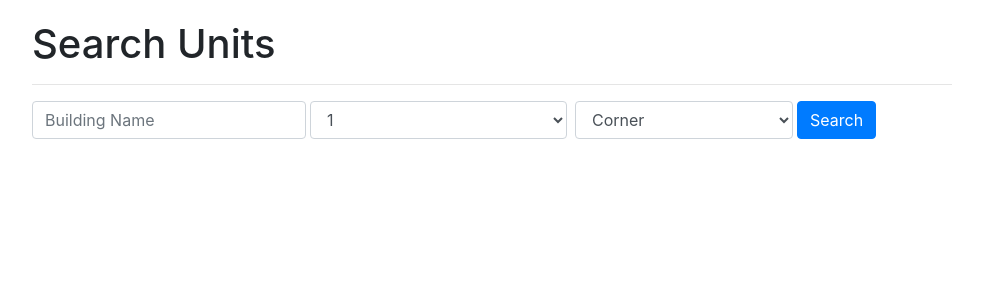
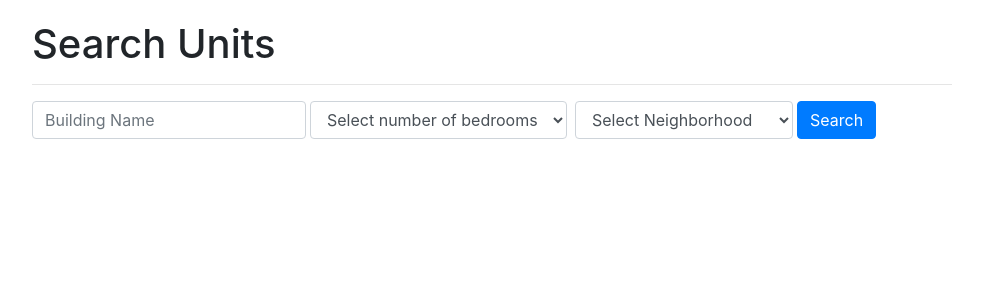
Before and after one commit to kp2zf/HoosHousing, a Django app: page /search/ in a window 1280 px wide. Shown: the part 56-356 px from the top of the page, without its empty margins (148-1131 px from the left). Run offline with Django 3.2, Linux system fonts and the light colour scheme; some libraries are stand-ins or nearby versions.

Commit message:
Allows for not selecting search parameters and search actually works

```diff
--- a/housing/templates/search.html
+++ b/housing/templates/search.html
@@ -8,7 +8,7 @@
   </div>
   <div class="form-group mx-sm-1 mb-2">
     <select class="form-control" id="bedroom"  value="{{request.GET.bedrooms}}"name="bedrooms">
-      <option disabled select value>Select number of bedrooms</option>
+      <option value="">Select number of bedrooms</option>
       <option>1</option>
       <option>2</option>
       <option>3</option>
@@ -18,7 +18,7 @@
   </div>
   <div class="form-group mx-sm-1 mb-2">
     <select class="form-control" id="neighborhood" value="{{request.GET.neighborhood}}"name="neighborhood">
-      <option disabled select value>Select Neighborhood</option>
+      <option value="">Select Neighborhood</option>
       <option>Corner</option>
       <option>West Main</option>
       <option>Rugby</option>
--- a/housing/views.py
+++ b/housing/views.py
@@ -52,7 +52,17 @@ def search(request):
 	search_query = request.GET.get('search_box')
 	neighborhood_query = request.GET.get('neighborhood')
 	bedroom_query = request.GET.get('bedrooms')
-	buildings = Building.objects.filter(Q(unit__num_bedrooms__icontains=bedroom_query)&Q(neighborhood__icontains=neighborhood_query)&Q(name__icontains=search_query)).distinct()
+	if(neighborhood_query!=""):
+		neighborhood_query=Q(neighborhood__icontains=neighborhood_query)
+	else:
+		neighborhood_query=Q(name__icontains=search_query)
+	if(bedroom_query!=""):
+		bedroom_query=Q(unit__num_bedrooms__icontains=bedroom_query)
+	else:
+		bedroom_query=Q(name__icontains=search_query)
+
+	search_query=Q(name__icontains=search_query)
+	buildings = Building.objects.filter(neighborhood_query&bedroom_query&search_query).distinct()
 	return render(request, 'search.html',{'buildings':buildings, 'isSearchResult': True})
 
 class AddUnitView(TemplateView):
```
